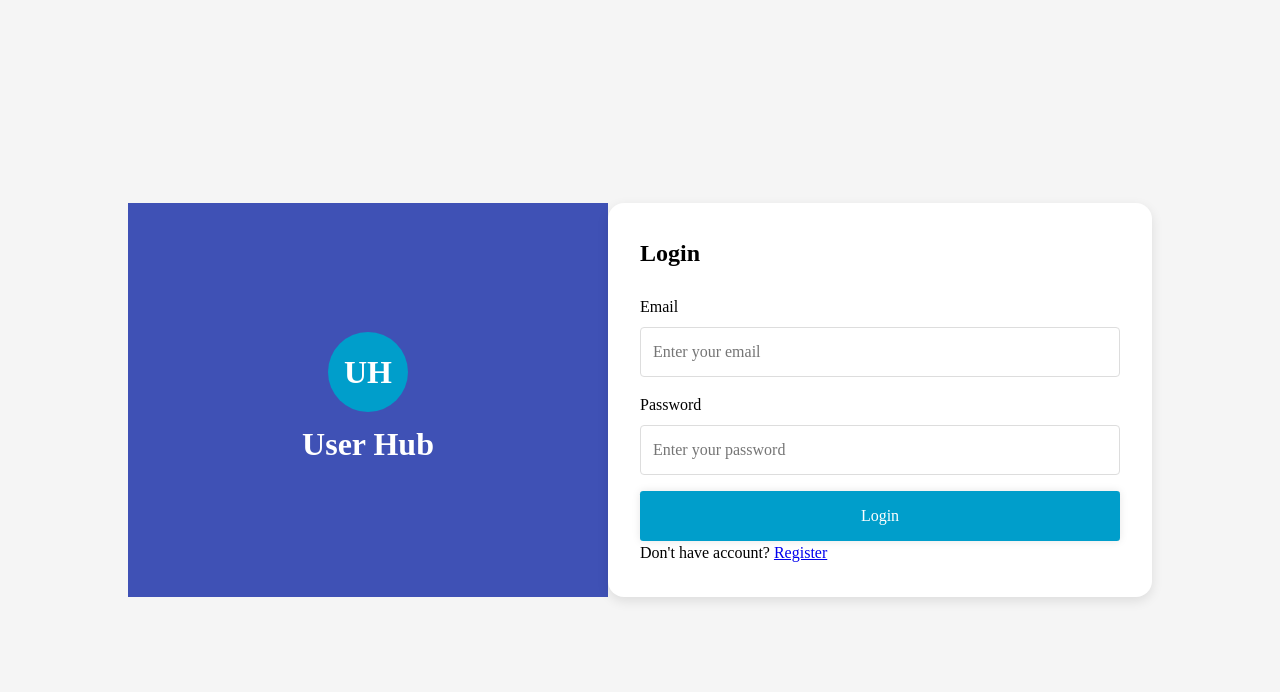
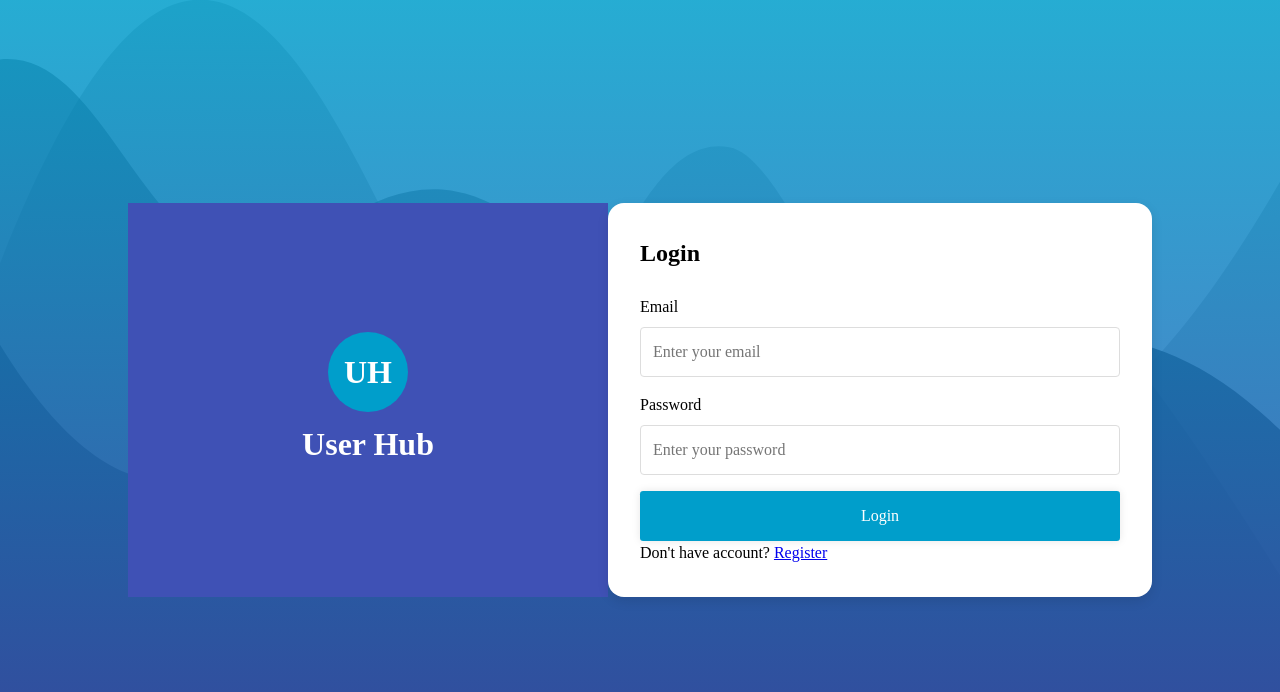
Before and after one commit to roidzuh/mini_project_react, a React (Vite) app: page /login in a window 1280 px wide. Shown: the top 692 px of the page. Built offline with nearby package versions, Linux system fonts and the light colour scheme.

Commit message:
update background

```diff
--- a/src/pages/Login.jsx
+++ b/src/pages/Login.jsx
@@ -1,19 +1,7 @@
 import styled from "styled-components";
 import Logo from "../components/Logo";
 import LoginForm from "../components/LoginForm";
-
-const PageContainer = styled.div`
-  background: #f5f5f5;
-  display: flex;
-  justify-content: center;
-  align-items: center;
-  height: 100vh;
-`;
-
-const ContentContainer = styled.div`
-  display: flex;
-  width: 80%;
-`;
+import WafeContainer from "../components/WafeContainer";
 
 const LogoContainer = styled.div`
   flex: 1;
@@ -23,21 +11,21 @@ const LogoContainer = styled.div`
   background: #3f51b5;
   color: #ffffff;
 
-  @media (max-width: 48rem) {
+  @media (max-width: 768px) {
     display: none;
   }
 `;
 
 const Login = () => {
   return (
-    <PageContainer>
-      <ContentContainer>
+    <WafeContainer>
+      <div>
         <LogoContainer>
           <Logo />
         </LogoContainer>
         <LoginForm />
-      </ContentContainer>
-    </PageContainer>
+      </div>
+    </WafeContainer>
   );
 };
 
```
